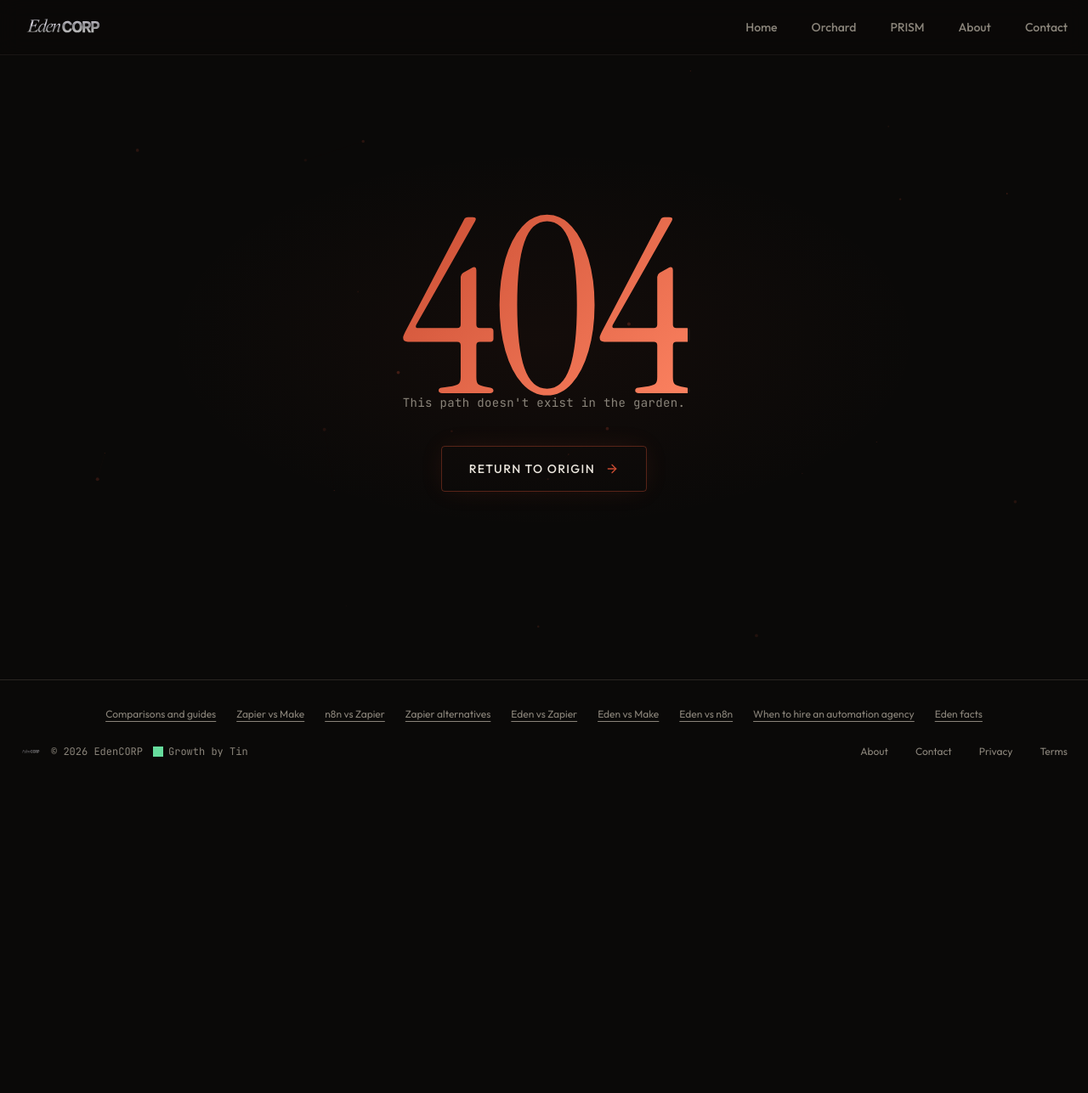
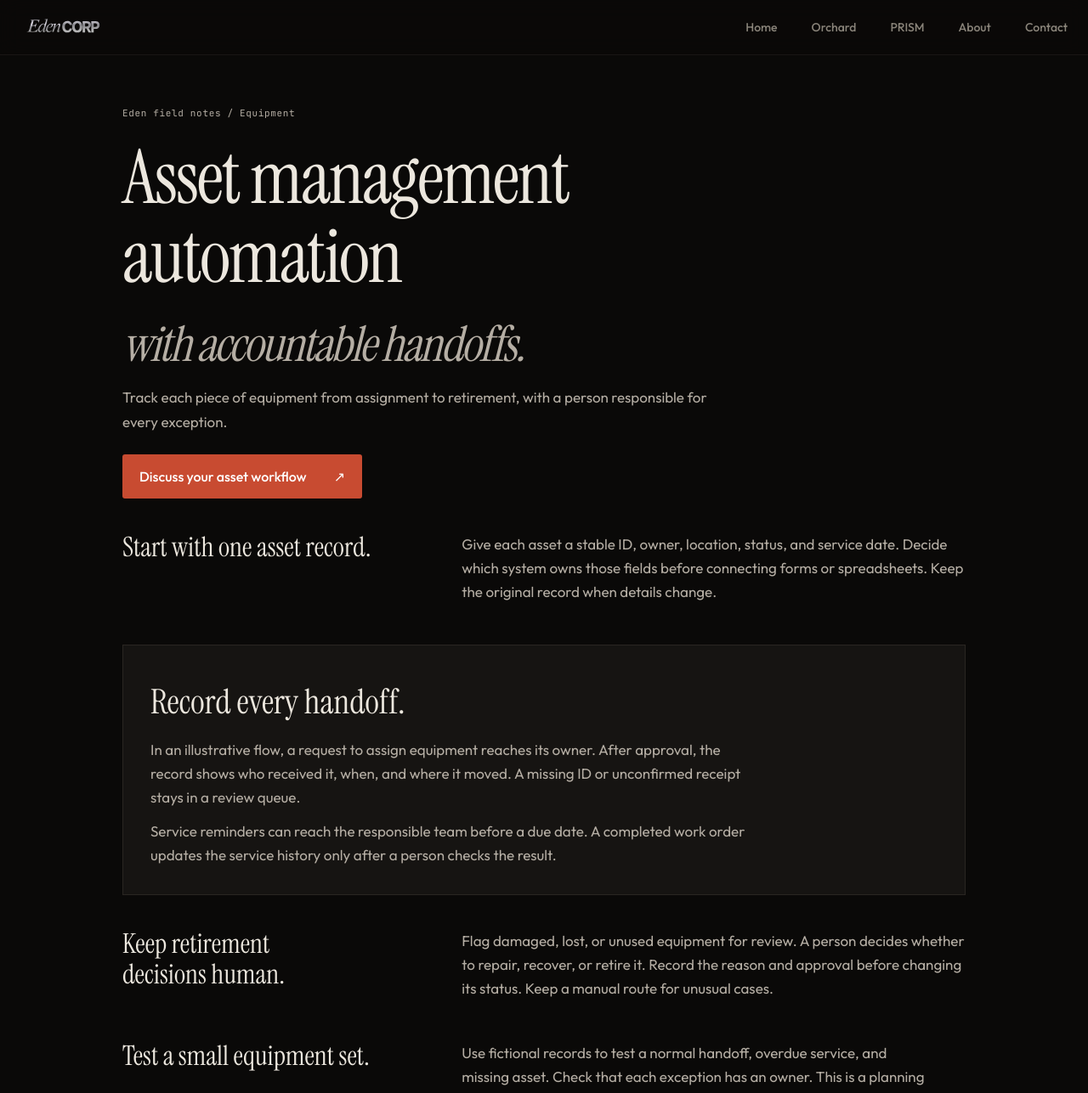
Before and after one commit to EdenCorporations/Luminous-Garden, a Next.js app: page /guides/asset-management-automation in a window 1280 px wide. Before the commit this address had no page. Shown: the top 1287 px of the page at 85% size. Before the commit the page ends 929 px from the top, so only its background shows below. Built offline with nearby package versions, Linux system fonts and the light colour scheme.

Commit message:
Publish asset management automation buyer guide (#127)
Co-authored-by: x-TheFox <72803386+x-TheFox@users.noreply.github.com>
Co-authored-by: tin-computer[bot] <277149838+tin-computer[bot]@users.noreply.github.com>

```diff
--- /dev/null
+++ b/src/app/guides/asset-management-automation/page.tsx
@@ -0,0 +1,74 @@
+import type { Metadata } from "next";
+import Link from "next/link";
+import styles from "../../compare/comparison.module.css";
+
+const url = "https://www.edencorp.org/guides/asset-management-automation";
+const headline = "Asset management automation with accountable handoffs";
+const searchTitle = "Asset Management Automation for Equipment Teams | EdenCORP";
+const description = "Plan asset management automation for equipment records, handoffs, service reminders, and retirement. Keep approvals and exceptions with your team.";
+const summary = "Track each piece of equipment from assignment to retirement, with a person responsible for every exception.";
+
+const schema = {
+  "@context": "https://schema.org",
+  "@graph": [
+    {
+      "@type": "Article", "@id": `${url}#article`, headline,
+      description: summary, url, mainEntityOfPage: url,
+      publisher: { "@id": "https://www.edencorp.org/#organization" },
+    },
+    {
+      "@type": "BreadcrumbList", "@id": `${url}#breadcrumb`,
+      itemListElement: [
+        { "@type": "ListItem", position: 1, name: "Home", item: "https://www.edencorp.org/" },
+        { "@type": "ListItem", position: 2, name: headline, item: url },
+      ],
+    },
+  ],
+};
+
+export const metadata: Metadata = {
+  title: searchTitle, description,
+  alternates: { canonical: "/guides/asset-management-automation" },
+  openGraph: { title: searchTitle, description, url, type: "article" },
+};
+
+export default function AssetManagementAutomationGuide() {
+  return (
+    <main className={styles.guide}>
+      <script type="application/ld+json" dangerouslySetInnerHTML={{ __html: JSON.stringify(schema).replace(/</g, "\\u003c") }} />
+      <article>
+        <header className={styles.hero}>
+          <div className={styles.eyebrow}>Eden field notes / Equipment</div>
+          <h1>Asset management automation<br /><span>with accountable handoffs.</span></h1>
+          <p>{summary}</p>
+          <Link className={styles.primary} href="/contact">Discuss your asset workflow <span aria-hidden="true">↗</span></Link>
+        </header>
+        <section className={styles.choice}>
+          <h2>Start with one asset record.</h2>
+          <p>Give each asset a stable ID, owner, location, status, and service date. Decide which system owns those fields before connecting forms or spreadsheets. Keep the original record when details change.</p>
+        </section>
+        <section className={styles.service}>
+          <h2>Record every handoff.</h2>
+          <p>In an illustrative flow, a request to assign equipment reaches its owner. After approval, the record shows who received it, when, and where it moved. A missing ID or unconfirmed receipt stays in a review queue.</p>
+          <p>Service reminders can reach the responsible team before a due date. A completed work order updates the service history only after a person checks the result.</p>
+        </section>
+        <section className={styles.choice}>
+          <h2>Keep retirement decisions human.</h2>
+          <p>Flag damaged, lost, or unused equipment for review. A person decides whether to repair, recover, or retire it. Record the reason and approval before changing its status. Keep a manual route for unusual cases.</p>
+        </section>
+        <section className={styles.choice}>
+          <h2>Test a small equipment set.</h2>
+          <p>Use fictional records to test a normal handoff, overdue service, and missing asset. Check that each exception has an owner. This is a planning example, not a client result. Eden scopes custom work and fees through an individual proposal.</p>
+        </section>
+        <aside className={styles.notes} aria-label="Related guides">
+          <h2>Keep planning</h2>
+          <ul className={styles.sources}>
+            <li><Link className={styles.related} href="/services/workflow-automation">Workflow automation services</Link></li>
+            <li><Link className={styles.related} href="/guides/work-order-automation">Work order automation</Link></li>
+            <li><Link className={styles.related} href="/how-we-work">How Eden works</Link></li>
+          </ul>
+        </aside>
+      </article>
+    </main>
+  );
+}
--- a/src/app/guides/inventory-management-automation/page.tsx
+++ b/src/app/guides/inventory-management-automation/page.tsx
@@ -76,6 +76,7 @@ export default function InventoryManagementAutomationGuide() {
             <li><Link className={styles.related} href="/services/workflow-automation">Workflow automation services</Link></li>
             <li><Link className={styles.related} href="/guides/automation-project-checklist">Automation project checklist</Link></li>
             <li><Link className={styles.related} href="/guides/quality-control-automation">Quality control automation</Link></li>
+            <li><Link className={styles.related} href="/guides/asset-management-automation">Asset management automation</Link></li>
             <li><Link className={styles.related} href="/how-we-work">How Eden works</Link></li>
           </ul>
         </aside>
--- a/src/app/sitemap.ts
+++ b/src/app/sitemap.ts
@@ -34,6 +34,7 @@ export default function sitemap(): MetadataRoute.Sitemap {
     "/guides/quality-control-automation",
     "/guides/work-order-automation",
     "/guides/claims-processing-automation",
+    "/guides/asset-management-automation",
     "/guides/automation-project-checklist",
   ];
   // These pages gained article markup or a resource link on September 13.
@@ -78,6 +79,7 @@ export default function sitemap(): MetadataRoute.Sitemap {
     ...(path === "/guides/quality-control-automation" ? { lastModified: "2026-11-08" } : {}),
     ...(path === "/guides/work-order-automation" ? { lastModified: "2026-11-09" } : {}),
     ...(path === "/guides/claims-processing-automation" ? { lastModified: "2026-11-09" } : {}),
+    ...(path === "/guides/asset-management-automation" ? { lastModified: "2026-11-09" } : {}),
     ...(path === "/guides/automation-project-checklist" ? { lastModified: "2026-10-19" } : {}),
     ...(path === "/services/workflow-automation" ? { lastModified: "2026-10-24" } : {}),
     ...(path === "/capabilities" ? { lastModified: "2026-10-11" } : {}),
```
